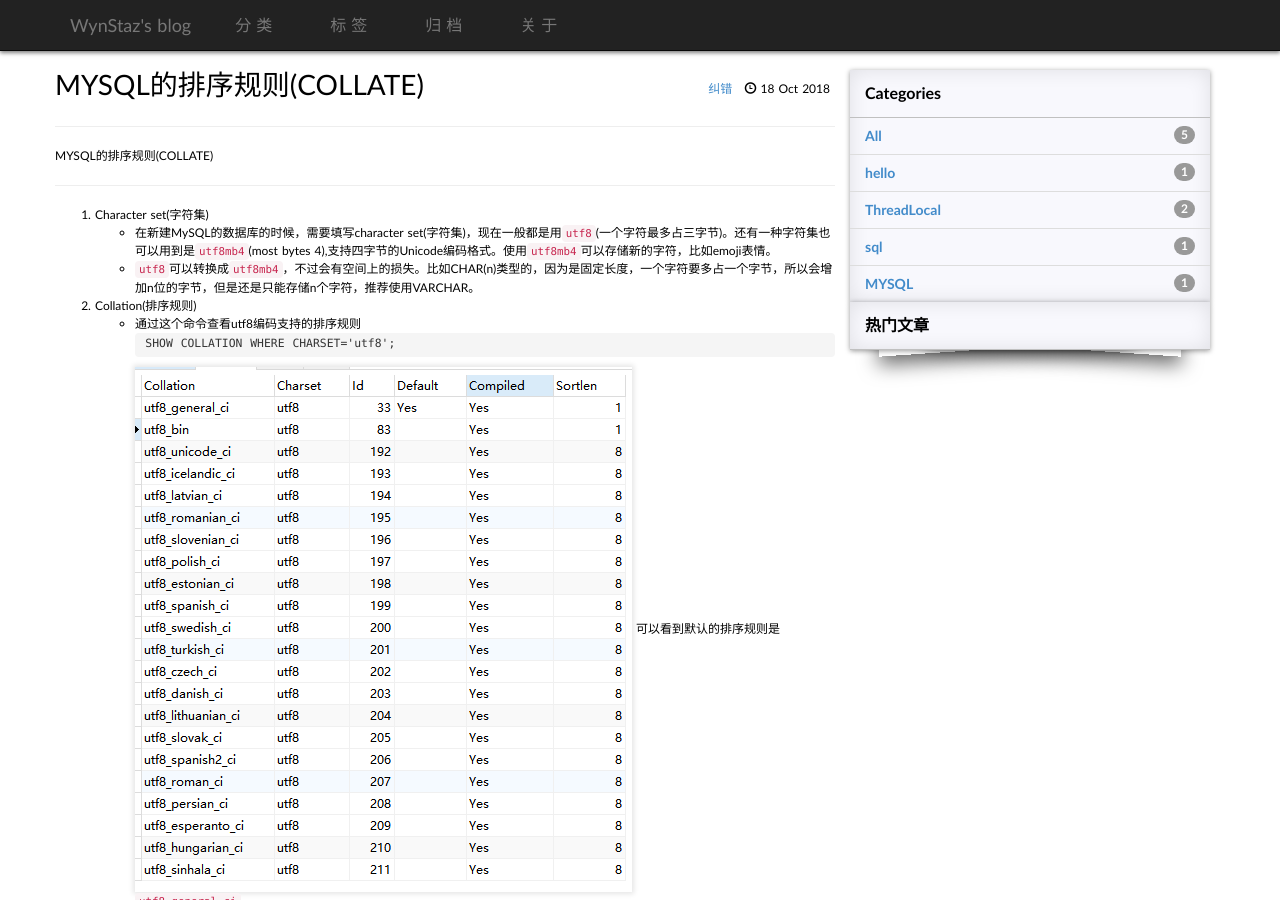
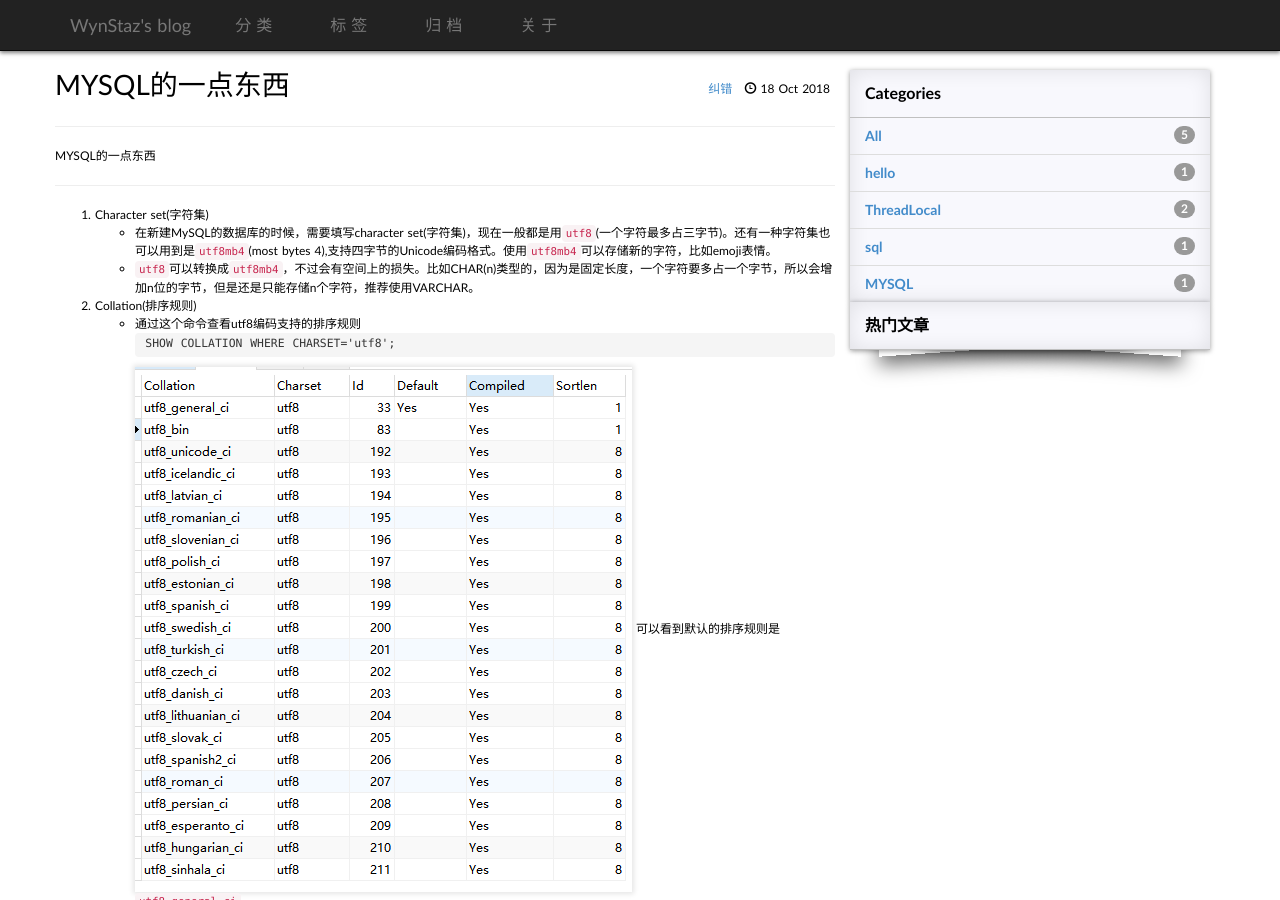
Before and after one commit to Staz1994/Staz1994.github.io, a Jekyll site: the page built from _posts/2018-10-18-MYSQL.md, in a window 1280 px wide and 900 px high. Built offline with Jekyll 4.4.1, drawn with Linux system fonts in a browser that asks for light colours; nearby versions of some CDN libraries; library files that are not in the unit come from our copies; comment, search, counter and statistics services are not loaded; a style sheet for code colours, icons or effects is not loaded.

Commit message:
modify post

```diff
--- a/_posts/2018-10-18-MYSQL.md
+++ b/_posts/2018-10-18-MYSQL.md
@@ -1,11 +1,11 @@
 ---
 layout: post
-title: MYSQL的排序规则(COLLATE)
+title: MYSQL的一点东西
 categories: MYSQL
-tags: MYSQL
+tags: MYSQL,Collation,Character set
 ---
 
-MYSQL的排序规则(COLLATE)
+MYSQL的一点东西
 
 -------------------
 
```
